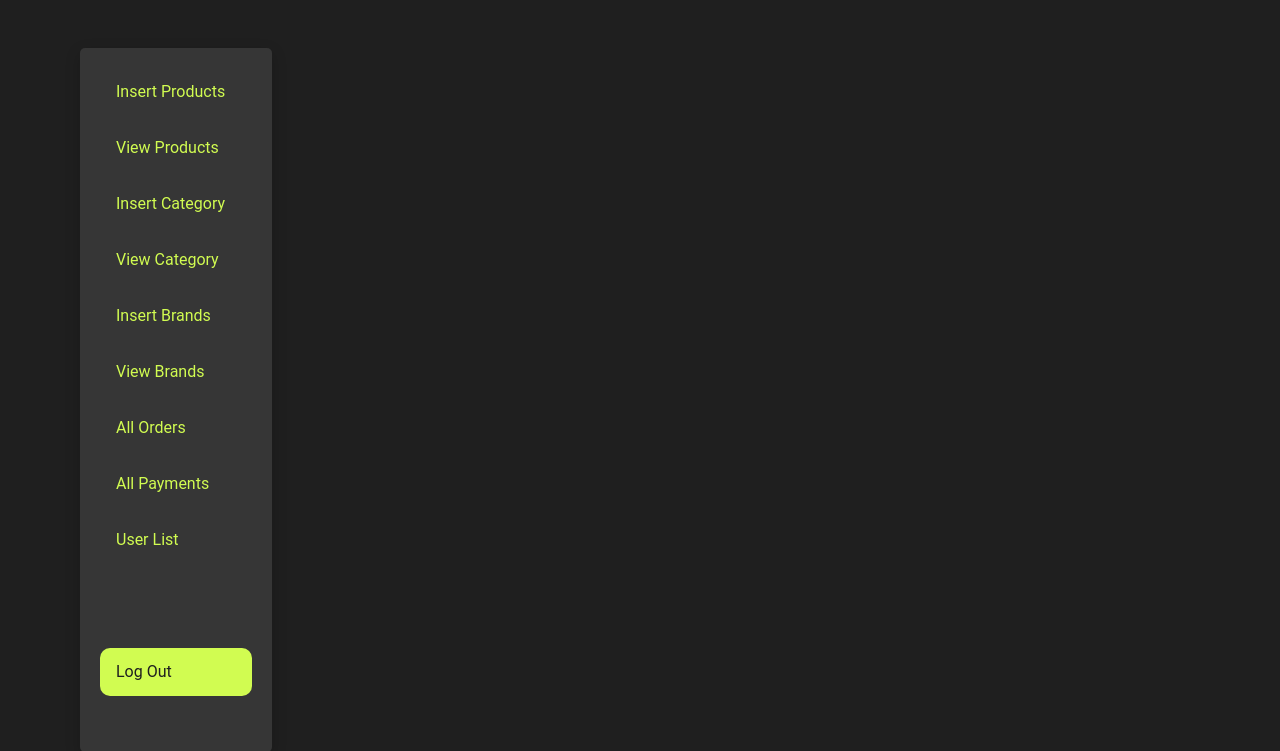
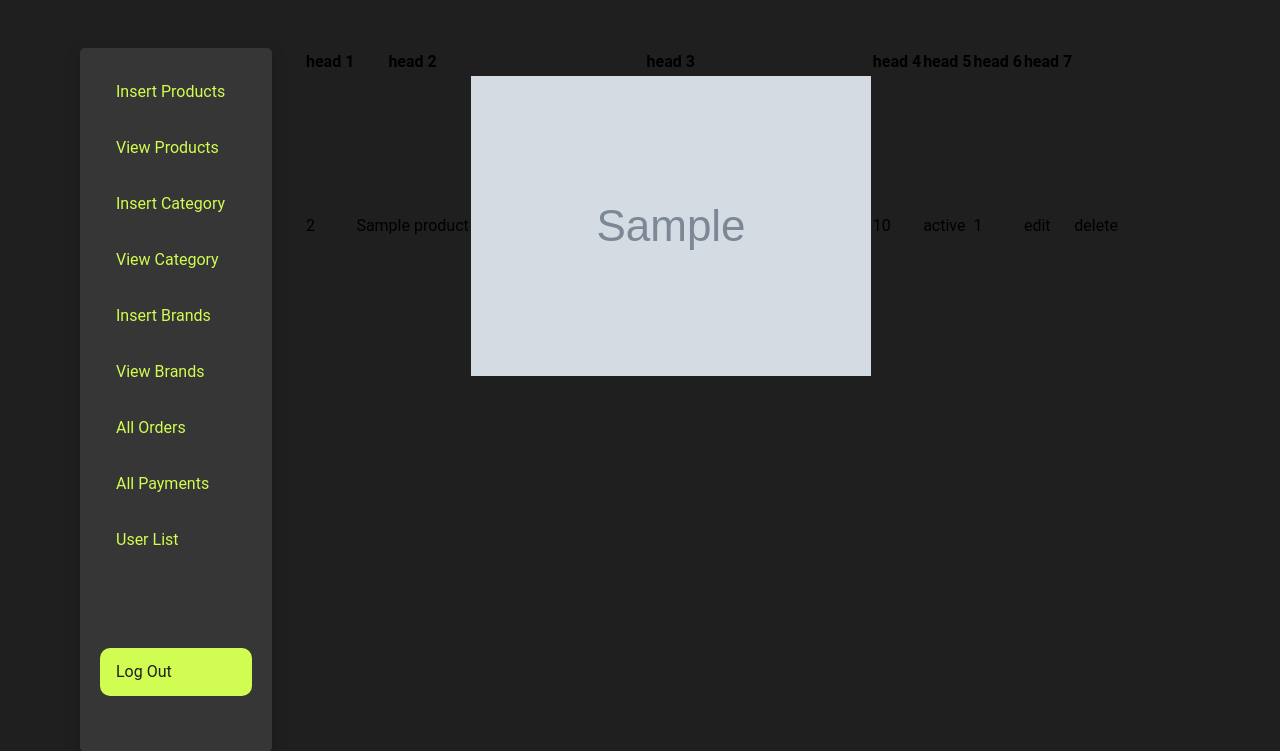
Before and after one commit to fayinana/ecommerce-website, a PHP site: page /admin/index.php?view_products in a window 1280 px wide. Shown: the part 70-821 px from the top of the page. Run offline with PHP 8.4, Linux system fonts and the light colour scheme; tables that the repository leaves empty or names only in its code hold one stand-in row (values such as "Sample post"); grey boxes marked "Sample" are stand-in pictures.

Commit message:
add the admin display all product functionality

```diff
--- a/admin/index.php
+++ b/admin/index.php
@@ -1,3 +1,7 @@
+<?php
+include('../functions/common_function.php');
+include('../config/config.php'); ?>
+
 <!DOCTYPE html>
 <html lang="en">
 
@@ -29,7 +33,7 @@
         <aside class="admin-side-bar">
             <ul class="lists">
                 <li class="list"><a href="insert_product.php">insert products</a></li>
-                <li class="list"><a href="">view products</a></li>
+                <li class="list"><a href="index.php?view_products">view products</a></li>
                 <li class="list"><a href="index.php?insert-category">insert category</a></li>
                 <li class="list"><a href="">view category</a></li>
                 <li class="list"><a href="index.php?insert-brands">insert brands</a></li>
@@ -52,6 +56,14 @@
 
                 include('insert-brands.php');
             }
+            if(isset($_GET['view_products'])){
+
+                include('view_products.php');
+            }
+            if(isset($_GET['edit_products'])){
+
+                include('edit_products.php');
+            }
             ?>
         </section>
     </main>
--- /dev/null
+++ b/admin/view_products.php
@@ -0,0 +1,56 @@
+<table>
+
+    <thead>
+        <tr>
+            <th>head 1</th>
+            <th>head 2</th>
+            <th>head 3</th>
+            <th>head 4</th>
+            <th>head 5</th>
+            <th>head 6</th>
+            <th>head 7</th>
+        </tr>
+    </thead>
+    <tbody>
+        <?php
+
+        $select_products = "SELECT * FROM `products`";
+        $result = mysqli_query($con,$select_products);
+        $number = 1;
+        while($row_product = mysqli_fetch_assoc($result)){
+            $product_id = $row_product['product_id'];
+            $product_title = $row_product['product_title'];
+            $product_image1 = $row_product['product_image1'];
+            $product_price = $row_product['product_price'];
+            $product_status = $row_product['status'];
+            $number++;
+            ?>
+
+        <tr>
+            <td><?php echo $number?></td>
+            <td><?php echo $product_title?></td>
+            <td>
+                <img src='product_images/<?php echo $product_image1?>' width='100px' height='100px'>
+            </td>
+            <td><?php echo  $product_price?></td>
+            <td><?php echo $product_status?></td>
+            <td>
+
+                <?php
+            $get_count = "SELECT * FROM `order_pending` where product_id=$product_id";
+            $result_count = mysqli_query($con,$get_count);
+            $rows_count=mysqli_num_rows($result_count);
+            echo $rows_count;
+            ?>
+            </td>
+            <td><a href="index.php?edit_products">edit</a></td>
+            <td><a href="index.php?delete_products">delete</a></td>
+        </tr>
+        <?php
+
+    }
+        ?>
+
+
+    </tbody>
+</table>
--- a/functions/common_function.php
+++ b/functions/common_function.php
@@ -242,7 +242,7 @@ echo "
             </div>
             <div class='card-buttons'>
              <a  href='product_details.php?product_id=$product_id' class='btn see-more'>see more</a>
-             <a  href='index.php' class='btn add-to-cart'>back to home</a>
+             <a  href='index.php' class='btn add-to-cart'>home</a>
             </div>
         </div>
     </div>";
```
Also changed, not shown: cart.php (+12 -3 lines), display_all.php (+12 -3 lines), product_details.php (+12 -3 lines), search_product.php (+12 -3 lines), admin/edit_products.php (added).
